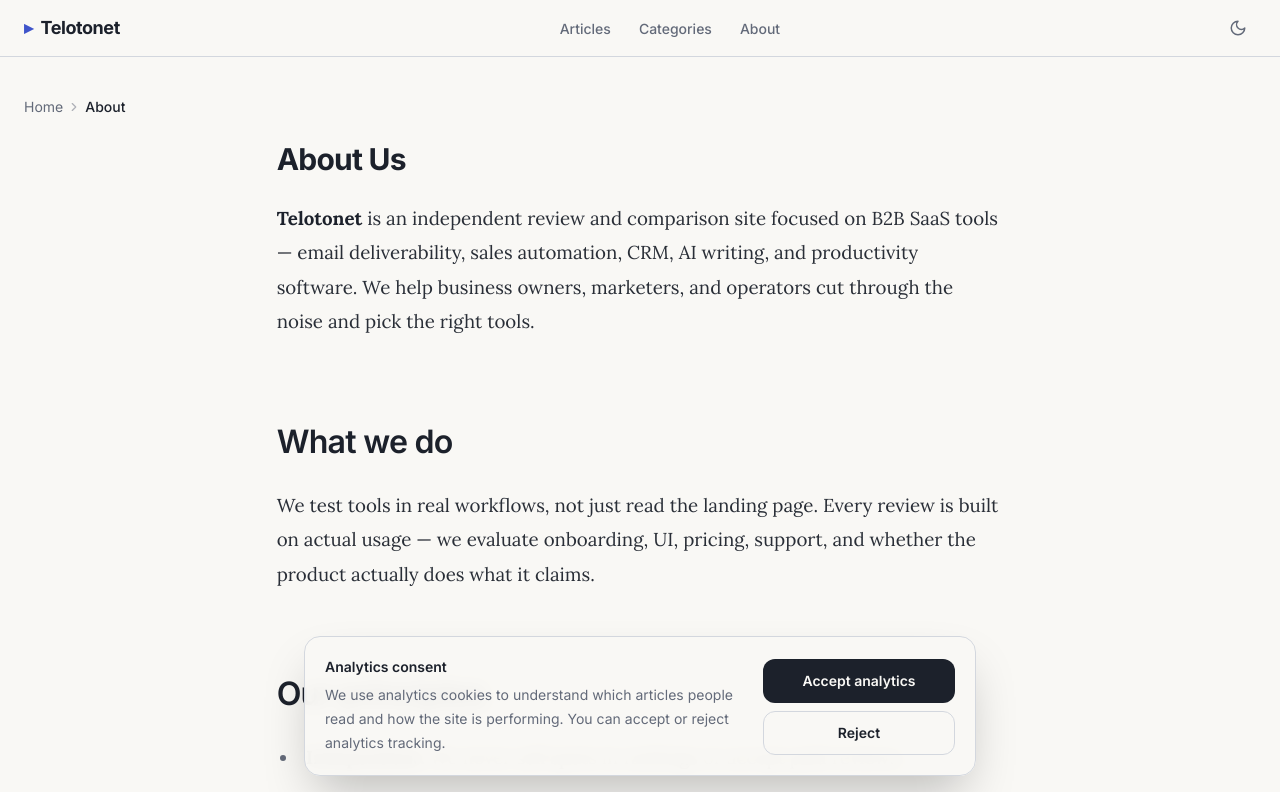
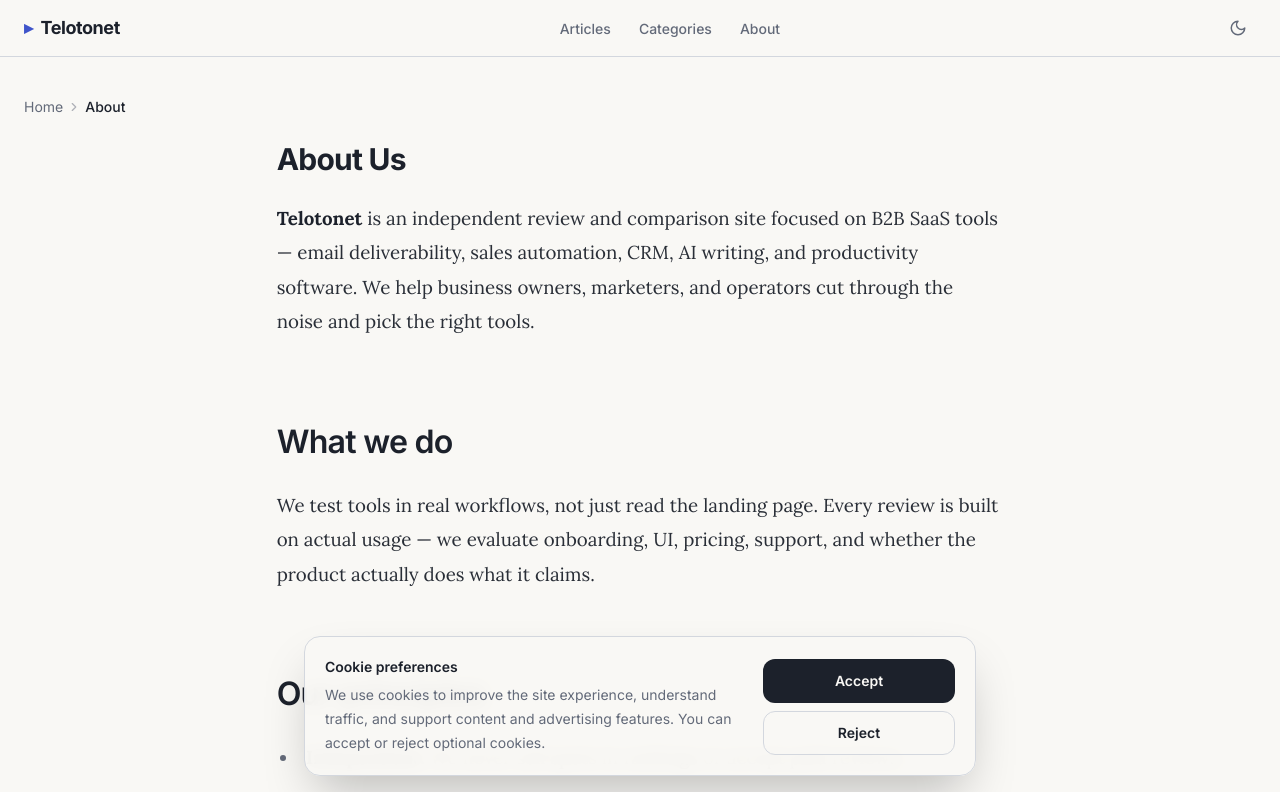
Before and after one commit to telotonet/cfpages-blog, a Next.js app: page /about in a window 1280 px wide. Shown: the top 792 px of the page. Built offline with nearby package versions, Linux system fonts and the light colour scheme; no server answers.

Commit message:
Add AdSense script and ad consent

```diff
--- a/app/layout.tsx
+++ b/app/layout.tsx
@@ -46,6 +46,11 @@
           src="https://www.googletagmanager.com/gtag/js?id=G-3LEP3FRXW4"
           strategy="afterInteractive"
         />
+        <Script
+          src="https://pagead2.googlesyndication.com/pagead/js/adsbygoogle.js?client=ca-pub-9483283827194890"
+          strategy="afterInteractive"
+          crossOrigin="anonymous"
+        />
         <Script id="google-analytics" strategy="afterInteractive">
           {`gtag('js', new Date());
 
@@ -56,14 +61,6 @@
         <link rel="preconnect" href="https://fonts.gstatic.com" crossOrigin="anonymous" />
       </head>
       <body className="flex min-h-dvh flex-col antialiased">
-        <noscript>
-          <iframe
-            src="https://www.googletagmanager.com/ns.html?id=GTM-M8R64XRB"
-            height="0"
-            width="0"
-            style={{ display: 'none', visibility: 'hidden' }}
-          />
-        </noscript>
         <Providers>
           <a
             href="#main-content"
--- a/components/layout/CookieConsentBanner.tsx
+++ b/components/layout/CookieConsentBanner.tsx
@@ -17,9 +17,9 @@
 
   window.gtag('consent', 'update', {
     analytics_storage: state,
-    ad_storage: 'denied',
-    ad_user_data: 'denied',
-    ad_personalization: 'denied',
+    ad_storage: state,
+    ad_user_data: state,
+    ad_personalization: state,
   })
 }
 
@@ -49,10 +49,10 @@
     <aside className="fixed inset-x-4 bottom-4 z-50 mx-auto max-w-2xl rounded-2xl border border-border bg-background/95 p-4 shadow-2xl backdrop-blur sm:bottom-6 sm:p-5">
       <div className="flex flex-col gap-4 sm:flex-row sm:items-end sm:justify-between">
         <div className="space-y-1.5">
-          <p className="font-sans text-sm font-semibold text-foreground">Analytics consent</p>
+          <p className="font-sans text-sm font-semibold text-foreground">Cookie preferences</p>
           <p className="text-sm leading-6 text-muted-foreground">
-            We use analytics cookies to understand which articles people read and how the site is
-            performing. You can accept or reject analytics tracking.
+            We use cookies to improve the site experience, understand traffic, and support content
+            and advertising features. You can accept or reject optional cookies.
           </p>
         </div>
 
@@ -62,7 +62,7 @@
             onClick={() => handleConsent('granted')}
             className="inline-flex min-h-11 items-center justify-center rounded-xl bg-foreground px-4 py-2.5 text-sm font-semibold text-background transition-colors hover:bg-foreground/90"
           >
-            Accept analytics
+            Accept
           </button>
           <button
             type="button"
```
